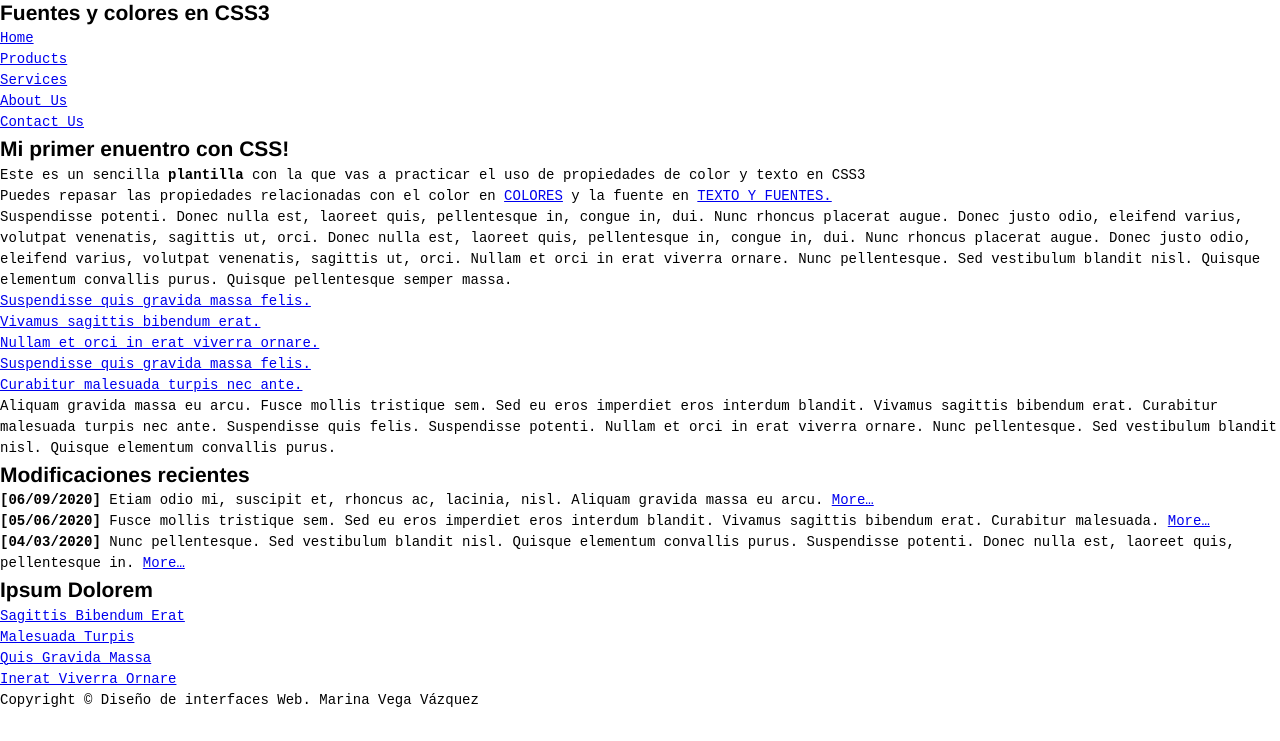
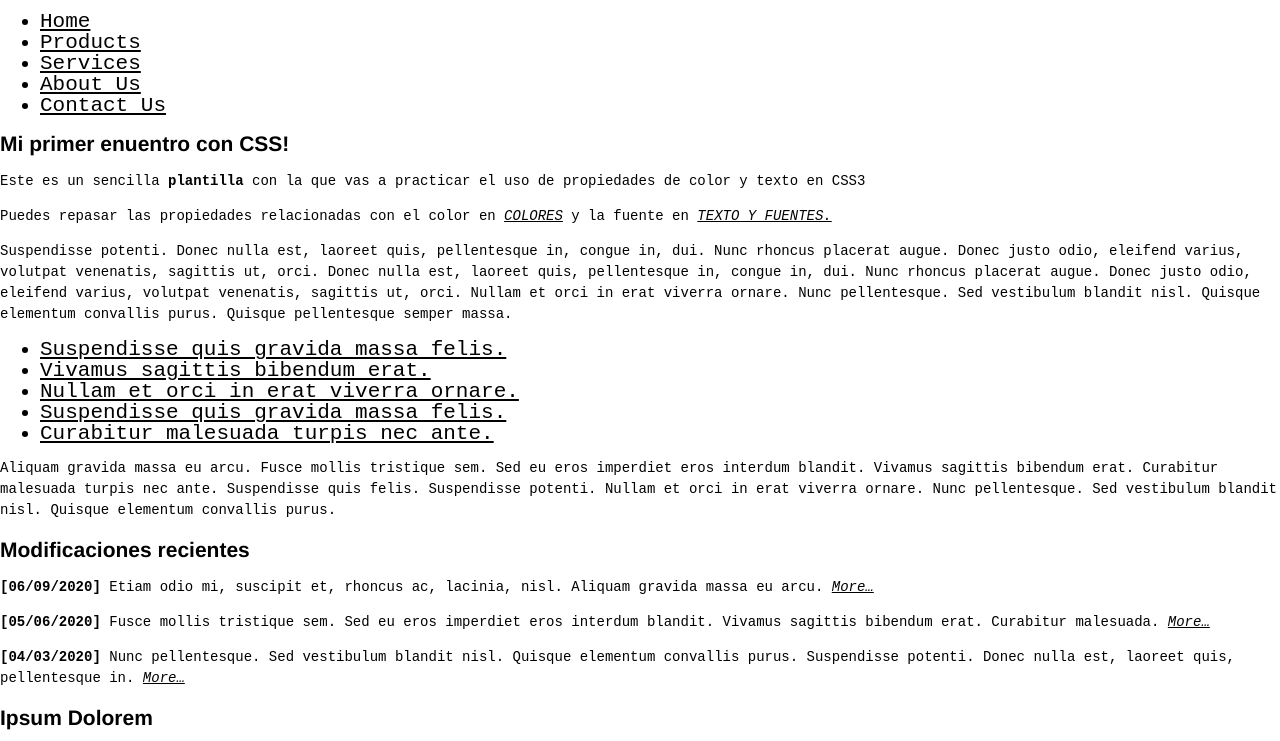
Before and after one commit to juanfercastro/DIW_juan_manuel_fernandez, a plain HTML site: page UD4/hojas-estilos/index.html in a window 1280 px wide. Shown: the part 83-824 px from the top of the page. Before the commit the page ends 800 px from the top, so only its background shows below. Drawn offline with Linux system fonts and the light colour scheme.

Commit message:
svzsbrsd

```diff
--- a/UD4/hojas-estilos/styles/default.css
+++ b/UD4/hojas-estilos/styles/default.css
@@ -1,15 +1,19 @@
-*,
+/* *,
 *::before,
 *::after{
     margin: 0;
     padding: 0;
     box-sizing: border-box;
 }
-
+ */
 :root{
     font-family: 'Courier New', Courier, monospace;
     font-size: 14px;
     line-height: 1.5;
+}
+
+body{
+    line-height: 1.5rem;
 }
 
 h1, h2, h3, h4, h5, h6{
@@ -19,3 +23,36 @@
 p ul li{
     line-height: 0.8rem;
 }
+
+ul li{
+    font-size: 1.5rem;
+    list-style-type: disc;
+}
+
+a{
+    color: black;
+}
+
+a:hover{
+    text-decoration: none;
+    background-color: black;
+    color: white;
+}
+
+nav a:hover{
+    text-decoration: none;
+    background-color: #a9a9a9;
+    color: white;
+}
+
+a:not(ul a){
+    font-style: italic;
+}
+
+header h2{
+    font-size: 1rem;
+}
+
+footer{
+    font-weight: bold;
+}
```
